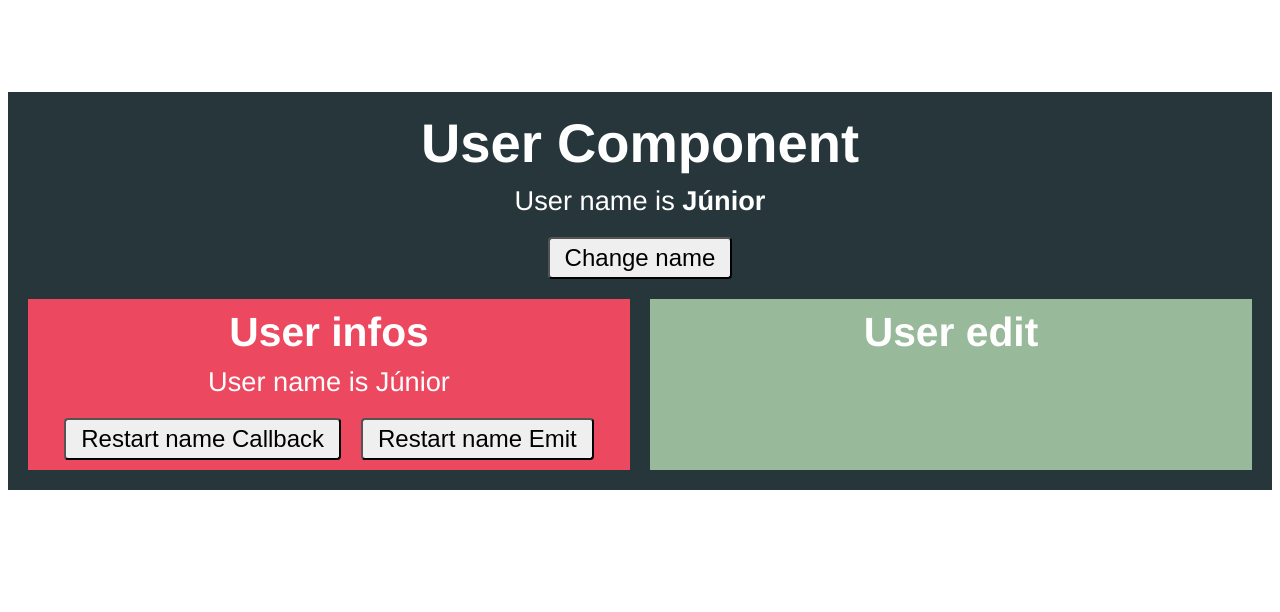
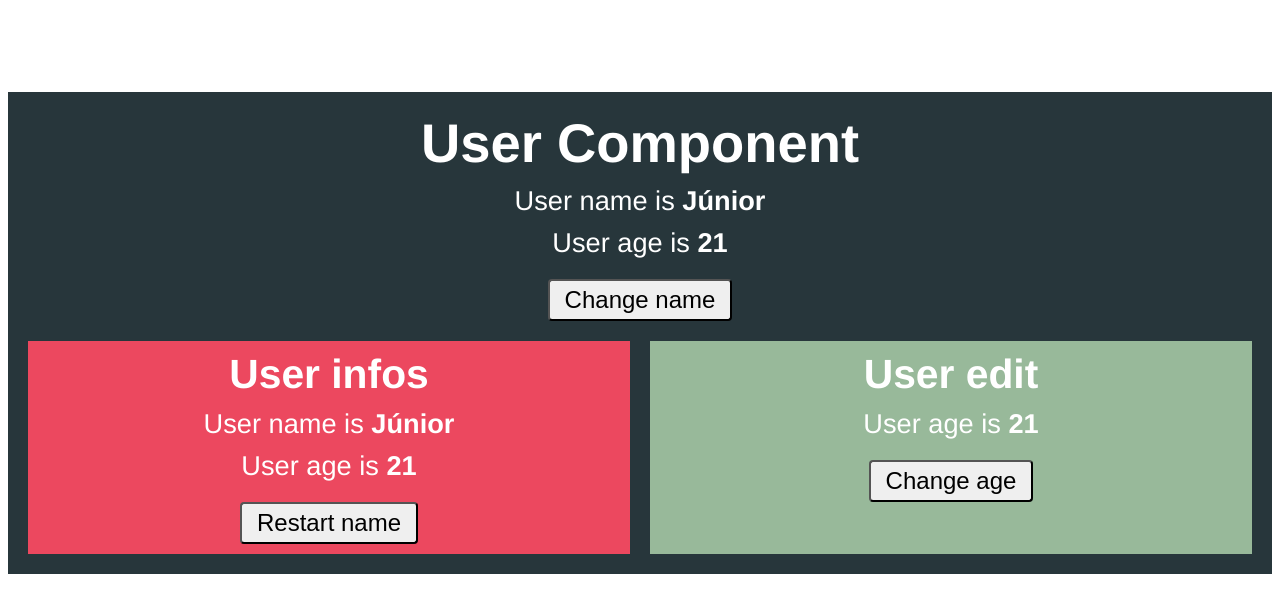
Before and after one commit to fco-junior/vue-3-study, a Vue app in the folder communication-between-components/: page / in a window 1280 px wide. Shown: the top 612 px of the page. Built offline with nearby package versions, Linux system fonts and the light colour scheme.

Commit message:
communicate age between siblings through father

```diff
--- a/communication-between-components/src/components/User.vue
+++ b/communication-between-components/src/components/User.vue
@@ -1,17 +1,16 @@
 <template>
   <div class="user">
     <h1>User Component</h1>
-    <p>
-      User name is <strong>{{ name }}</strong>
-    </p>
+    <p>User name is <strong>{{ name }}</strong></p>
+    <p>User age is <strong>{{ age }}</strong></p>
     <Button label="Change name" @click="changeName" />
     <div class="children">
       <UserInfo
         :name="name"
-        :restartNameCallback="restartName"
-        @restart-name="name = $event"
+        :restartName="restartName"
+        :age="age"
       />
-      <UserEdit />
+      <UserEdit :age="age" @change-age="age = $event"/>
     </div>
   </div>
 </template>
@@ -26,6 +25,7 @@ export default {
   data() {
     return {
       name: "Júnior",
+      age: 21
     };
   },
   methods: {
--- a/communication-between-components/src/components/UserEdit.vue
+++ b/communication-between-components/src/components/UserEdit.vue
@@ -1,9 +1,23 @@
 <template>
   <div class="user-edit">
     <h2>User edit</h2>
+    <p> User age is <strong>{{ age }}</strong> </p>
+    <Button label="Change age" @click="changeAge"/>
   </div>
 </template>
 
 <script>
-export default {};
+export default {
+  props: {
+    age: {
+      type: Number,
+      default: 0,
+    },
+  },
+  methods: {
+      changeAge(){
+          this.$emit('change-age', 30)
+      }
+  }
+};
 </script>
--- a/communication-between-components/src/components/UserInfo.vue
+++ b/communication-between-components/src/components/UserInfo.vue
@@ -1,9 +1,9 @@
 <template>
   <div class="user-info">
     <h2>User infos</h2>
-    <p>User name is {{ name }}</p>
-    <Button label="Restart name Callback" @click="restartNameCallback" />
-    <Button label="Restart name Emit" @click="restartName" />
+    <p>User name is <strong>{{ name }}</strong></p>
+    <p>User age is <strong>{{ age }}</strong></p>
+    <Button label="Restart name" @click="restartName" />
   </div>
 </template>
 
@@ -14,14 +14,13 @@ export default {
       type: String,
       default: "unknown",
     },
-    restartNameCallback: {
+    restartName: {
         type: Function
+    },
+    age: {
+        type: Number,
+        default: 0
     }
-  }
-  ,methods :{
-      restartName(){
-          this.$emit('restart-name', "Francisco")
-      }
   }
 };
 </script>
```
